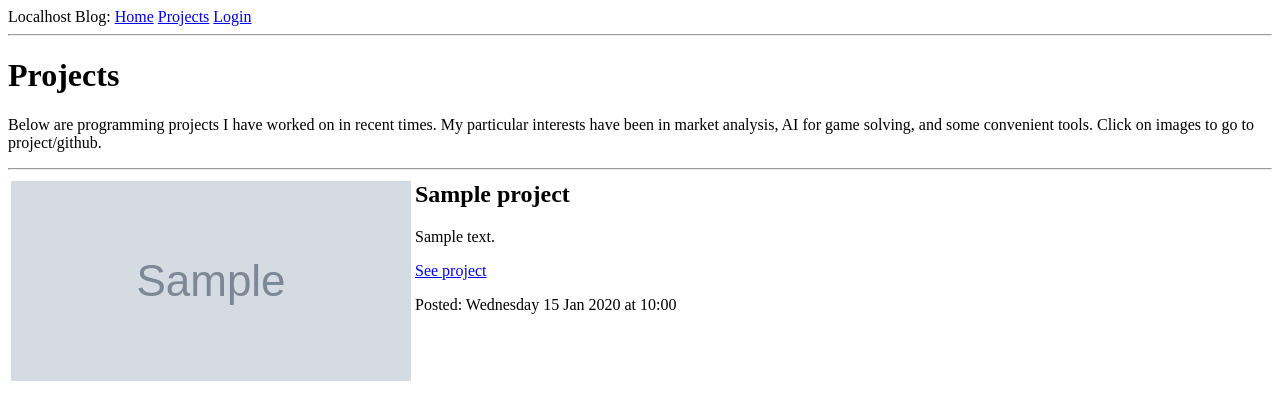
After one commit to jackedison/website, a Flask app: page /projects in a window 1280 px wide. The commit adds this page. Shown: the top 420 px of the page. Run offline with Flask 2, Linux system fonts and the light colour scheme; tables that the repository leaves empty hold one stand-in row (values such as "Sample post"); grey boxes marked "Sample" are stand-in pictures.

Commit message:
projects page

```diff
--- a/my_package/routes.py
+++ b/my_package/routes.py
@@ -3,7 +3,7 @@ from my_package import app
 from my_package.forms import LoginForm
 from flask_login import current_user, login_user, logout_user
 from flask_login import login_required  # @login_required decorator if needed
-from my_package.models import User
+from my_package.models import User, Post, Projects
 from my_package import db
 from my_package.forms import RegistrationForm, AboutMeForm
 from flask import request
@@ -19,11 +19,11 @@ def index():
     posts = [
         {
             'author': {'username': 'Luke'},
-            'body': 'Buongiorno!'
+            'body': 'Welcome to day 1 of the website!'
         },
         {
             'author': {'username': 'Sam'},
-            'body': 'I can\'t believe they didn\'t let me bring my knife on the plane!'
+            'body': 'Maybe we should add some CSS...'
         }
     ]
     # Return HTML code from template and rendered variables
@@ -107,6 +107,18 @@ def user(username):
     return render_template('user.html', user=user, posts=posts)
 
 
+@app.route('/projects')  # Page to share my projects
+def projects():
+    # Send html the db of my projects and thats about it?
+    # Feed table name in as db then db.column in html
+    projects = Projects.query.all()  # imported from models
+    intro = '''
+    Below are programming projects I have worked on in recent times. My
+    particular interests have been in market analysis, AI for game solving,
+    and some convenient tools. Click on images to go to project/github.'''
+    return render_template('projects.html', intro=intro, projects=projects)
+
+
 # Code to run on every user request (e.g. for user last seen timestamp)
 @app.before_request
 def before_request():
--- a/my_package/templates/base.html
+++ b/my_package/templates/base.html
@@ -9,6 +9,7 @@
     <body>
         <div>Localhost Blog:
             <a href="{{ url_for('index') }}">Home</a>
+            <a href="{{ url_for('projects') }}">Projects</a>
             {% if current_user.is_anonymous %}
             <a href="{{ url_for('login') }}">Login</a>
             {% else %}
--- /dev/null
+++ b/my_package/templates/projects.html
@@ -0,0 +1,36 @@
+{% extends "base.html" %}
+
+{% block content %}
+<title>Projects</title>
+<style>
+    .projects {
+        width: 400px;
+        height: 200px;
+    }
+</style>
+
+    <h1>Projects</h1>
+    <p>{{ intro }}</p>
+        {% for project in projects|reverse %}
+            <hr>
+            <table>
+                <tr valign="top">
+                    <td>
+                        <a href="{{ project.url_to_link }}">
+                            <img src="{{ url_for('static', filename=project.img_path) }}"
+                            class="projects"
+                            alt="{{ project.title }}"/>
+                        </a>
+                    </td>
+
+                    <td>
+                        <h2>{{ project.title }}</h2>
+                        <p>{{ project.body }}</p>
+                        <p><a href="{{ project.url_to_link }}">See project</a></p>
+                        <p> Posted: {{ project.date.strftime('%A %d %b %Y at %H:%M') }}</p>
+                    </td>
+                </tr>
+            </table>
+        {% endfor %}
+
+{% endblock %}
```
Also changed, not shown: Notes/notes.md (+14 -6 lines), db_manip.py (+30 -0 lines), my_package/models.py (+28 -0 lines), my_package/static/hippo.jpeg (added), my_package/static/project1.png (added), website_data.db.
